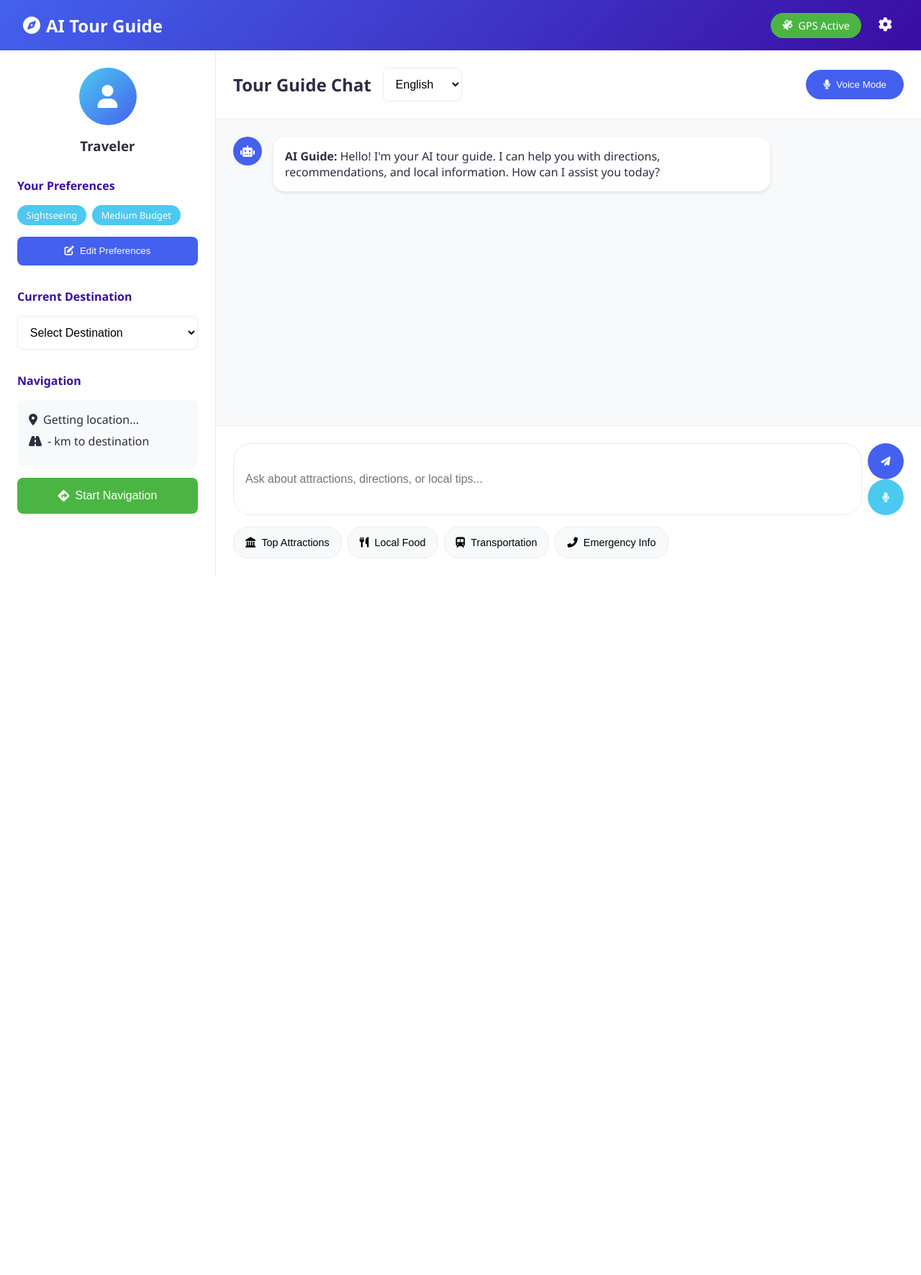
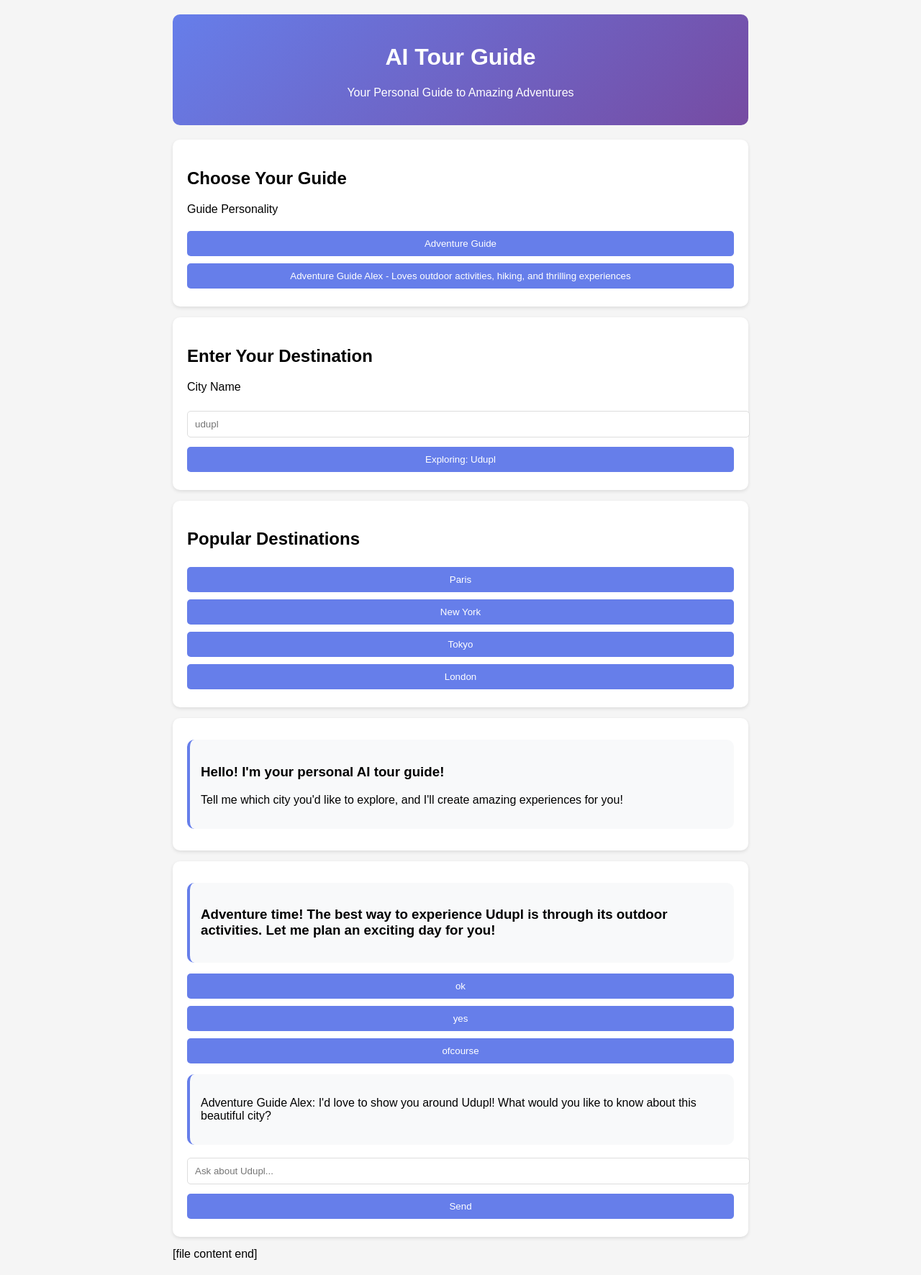
Before and after one commit to bharath1312gowda-web/ai_tour_guide, a Python web app: template templates/index.html in a window 1280 px wide. Shown: the whole page at 72% size. Before the commit the page ends 800 px from the top, so only its background shows below. Run offline with Jinja, Linux system fonts and the light colour scheme; the template is opened without the code that fills it, so the values that code supplies are empty; some libraries are stand-ins or nearby versions.

Commit message:
index.html

```diff
--- a/templates/index.html
+++ b/templates/index.html
@@ -1,193 +1,115 @@
 <!DOCTYPE html>
-<html lang="en">
+<html>
 <head>
-    <meta charset="UTF-8">
-    <meta name="viewport" content="width=device-width, initial-scale=1.0">
-    <title>AI Tour Guide - Voice & Text Assistant</title>
-    <link rel="stylesheet" href="{{ url_for('static', filename='css/style.css') }}">
-    <link href="https://cdnjs.cloudflare.com/ajax/libs/font-awesome/6.0.0/css/all.min.css" rel="stylesheet">
+    <title>AI Tour Guide</title>
+    <style>
+        body {
+            font-family: Arial, sans-serif;
+            max-width: 800px;
+            margin: 0 auto;
+            padding: 20px;
+            background-color: #f5f5f5;
+        }
+        .header {
+            text-align: center;
+            background: linear-gradient(135deg, #667eea 0%, #764ba2 100%);
+            color: white;
+            padding: 20px;
+            border-radius: 10px;
+            margin-bottom: 20px;
+        }
+        .section {
+            background: white;
+            padding: 20px;
+            border-radius: 10px;
+            margin: 15px 0;
+            box-shadow: 0 2px 5px rgba(0,0,0,0.1);
+        }
+        input, select {
+            width: 100%;
+            padding: 10px;
+            margin: 8px 0;
+            border: 1px solid #ddd;
+            border-radius: 5px;
+        }
+        button {
+            background: #667eea;
+            color: white;
+            padding: 10px 20px;
+            border: none;
+            border-radius: 5px;
+            cursor: pointer;
+            width: 100%;
+            margin: 5px 0;
+        }
+        button:hover {
+            background: #764ba2;
+        }
+        .chat-message {
+            background: #f8f9fa;
+            padding: 15px;
+            border-radius: 10px;
+            margin: 10px 0;
+            border-left: 4px solid #667eea;
+        }
+    </style>
 </head>
 <body>
-    <div class="app-container">
-        <!-- Header -->
-        <header class="app-header">
-            <div class="header-content">
-                <h1><i class="fas fa-compass"></i> AI Tour Guide</h1>
-                <div class="header-controls">
-                    <div class="connection-status" id="connection-status">
-                        <i class="fas fa-wifi"></i> Online
-                    </div>
-                    <button class="settings-btn" id="settings-btn">
-                        <i class="fas fa-cog"></i>
-                    </button>
-                </div>
-            </div>
-        </header>
-
-        <!-- Main Content -->
-        <main class="main-content">
-            <!-- Sidebar -->
-            <aside class="sidebar">
-                <div class="user-profile">
-                    <div class="avatar">
-                        <i class="fas fa-user"></i>
-                    </div>
-                    <h3>Traveler</h3>
+    <div class="header">
+        <h1>AI Tour Guide</h1>
+        <p>Your Personal Guide to Amazing Adventures</p>
     </div>
 
-                <div class="preferences-section">
-                    <h4>Your Preferences</h4>
-                    <div class="preference-tags" id="preference-tags">
-                        <span class="tag">Sightseeing</span>
-                        <span class="tag">Medium Budget</span>
-                    </div>
-                    <button class="edit-preferences-btn" id="edit-preferences">
-                        <i class="fas fa-edit"></i> Edit Preferences
-                    </button>
+    <!-- Choose Your Guide Section -->
+    <div class="section">
+        <h2>Choose Your Guide</h2>
+        <p>Guide Personality</p>
+        <button>Adventure Guide</button>
+        <button>Adventure Guide Alex - Loves outdoor activities, hiking, and thrilling experiences</button>
     </div>
 
-                <div class="destination-selector">
-                    <h4>Current Destination</h4>
-                    <select id="destination-select">
-                        <option value="">Select Destination</option>
-                        {% for key, dest in destinations.items() %}
-                        <option value="{{ key }}">{{ dest.name }}</option>
-                        {% endfor %}
-                    </select>
+    <!-- Enter Destination Section -->
+    <div class="section">
+        <h2>Enter Your Destination</h2>
+        <p>City Name</p>
+        <input type="text" placeholder="udupl">
+        <button>Exploring: Udupl</button>
     </div>
 
-                <div class="navigation-widget">
-                    <h4>Navigation</h4>
-                    <div class="gps-info">
-                        <div id="current-location">
-                            <i class="fas fa-map-marker-alt"></i>
-                            <span>Getting location...</span>
+    <!-- Popular Destinations -->
+    <div class="section">
+        <h2>Popular Destinations</h2>
+        <button>Paris</button>
+        <button>New York</button>
+        <button>Tokyo</button>
+        <button>London</button>
     </div>
-                        <div id="distance-info">
-                            <i class="fas fa-road"></i>
-                            <span>- km to destination</span>
-                        </div>
-                    </div>
-                    <button class="nav-btn" id="start-navigation">
-                        <i class="fas fa-directions"></i> Start Navigation
-                    </button>
-                </div>
-            </aside>
 
-            <!-- Chat Area -->
-            <section class="chat-area">
-                <div class="chat-header">
-                    <div class="chat-info">
-                        <h2>Tour Guide Chat</h2>
-                        <div class="language-selector">
-                            <select id="language-select">
-                                <option value="en">English</option>
-                                <option value="es">Español</option>
-                                <option value="fr">Français</option>
-                                <option value="ja">日本語</option>
-                                <option value="zh">中文</option>
-                            </select>
-                        </div>
-                    </div>
-                    <div class="voice-controls">
-                        <button class="voice-btn" id="voice-toggle">
-                            <i class="fas fa-microphone"></i>
-                            <span>Voice Mode</span>
-                        </button>
+    <!-- Welcome Message -->
+    <div class="section">
+        <div class="chat-message">
+            <h3>Hello! I'm your personal AI tour guide!</h3>
+            <p>Tell me which city you'd like to explore, and I'll create amazing experiences for you!</p>
         </div>
     </div>
 
-                <div class="chat-messages" id="chat-messages">
-                    <div class="message bot-message">
-                        <div class="message-avatar">
-                            <i class="fas fa-robot"></i>
+    <!-- Adventure Guide Response -->
+    <div class="section">
+        <div class="chat-message">
+            <h3>Adventure time! The best way to experience Udupl is through its outdoor activities. Let me plan an exciting day for you!</h3>
         </div>
-                        <div class="message-content">
-                            <strong>AI Guide:</strong> Hello! I'm your AI tour guide. I can help you with directions, recommendations, and local information. How can I assist you today?
-                        </div>
-                    </div>
+        <button>ok</button>
+        <button>yes</button>
+        <button>ofcourse</button>
+
+        <div class="chat-message">
+            <p>Adventure Guide Alex: I'd love to show you around Udupl! What would you like to know about this beautiful city?</p>
         </div>
 
-                <div class="chat-input-area">
-                    <div class="input-container">
-                        <input type="text" id="message-input"
-                               placeholder="Ask about attractions, directions, or local tips...">
-                        <div class="input-buttons">
-                            <button class="send-btn" id="send-btn">
-                                <i class="fas fa-paper-plane"></i>
-                            </button>
-                            <button class="voice-input-btn" id="voice-input-btn">
-                                <i class="fas fa-microphone"></i>
-                            </button>
-                        </div>
-                    </div>
-                    <div class="quick-actions">
-                        <button class="quick-action" data-action="attractions">
-                            <i class="fas fa-landmark"></i> Top Attractions
-                        </button>
-                        <button class="quick-action" data-action="food">
-                            <i class="fas fa-utensils"></i> Local Food
-                        </button>
-                        <button class="quick-action" data-action="transport">
-                            <i class="fas fa-subway"></i> Transportation
-                        </button>
-                        <button class="quick-action" data-action="emergency">
-                            <i class="fas fa-phone-alt"></i> Emergency Info
-                        </button>
-                    </div>
-                </div>
-            </section>
-        </main>
+        <input type="text" placeholder="Ask about Udupl...">
+        <button>Send</button>
     </div>
 
-    <!-- Preferences Modal -->
-    <div class="modal" id="preferences-modal">
-        <div class="modal-content">
-            <div class="modal-header">
-                <h3>Travel Preferences</h3>
-                <button class="close-btn" id="close-modal">&times;</button>
-            </div>
-            <div class="modal-body">
-                <div class="preference-group">
-                    <label>Interests:</label>
-                    <div class="interest-tags">
-                        <button class="interest-tag" data-interest="sightseeing">Sightseeing</button>
-                        <button class="interest-tag" data-interest="food">Food & Dining</button>
-                        <button class="interest-tag" data-interest="adventure">Adventure</button>
-                        <button class="interest-tag" data-interest="culture">Culture</button>
-                        <button class="interest-tag" data-interest="shopping">Shopping</button>
-                        <button class="interest-tag" data-interest="nature">Nature</button>
-                    </div>
-                </div>
-                <div class="preference-group">
-                    <label>Budget:</label>
-                    <select id="budget-select">
-                        <option value="low">Budget</option>
-                        <option value="medium" selected>Medium</option>
-                        <option value="high">Luxury</option>
-                    </select>
-                </div>
-                <div class="preference-group">
-                    <label>Travel Style:</label>
-                    <select id="travel-style-select">
-                        <option value="sightseeing">Sightseeing</option>
-                        <option value="adventure">Adventure</option>
-                        <option value="relaxation">Relaxation</option>
-                        <option value="cultural">Cultural</option>
-                    </select>
-                </div>
-            </div>
-            <div class="modal-footer">
-                <button class="save-btn" id="save-preferences">Save Preferences</button>
-            </div>
-        </div>
-    </div>
-
-    <!-- Scripts -->
-    <script src="https://cdnjs.cloudflare.com/ajax/libs/socket.io/4.0.1/socket.io.js"></script>
-    <script src="{{ url_for('static', filename='js/gps.js') }}"></script>
-    <script src="{{ url_for('static', filename='js/voice.js') }}"></script>
-    <script src="{{ url_for('static', filename='js/offline.js') }}"></script>
-    <script src="{{ url_for('static', filename='js/main.js') }}"></script>
 </body>
 </html>
+[file content end]
```
Lines whose indentation alone changed are shown as unchanged.
